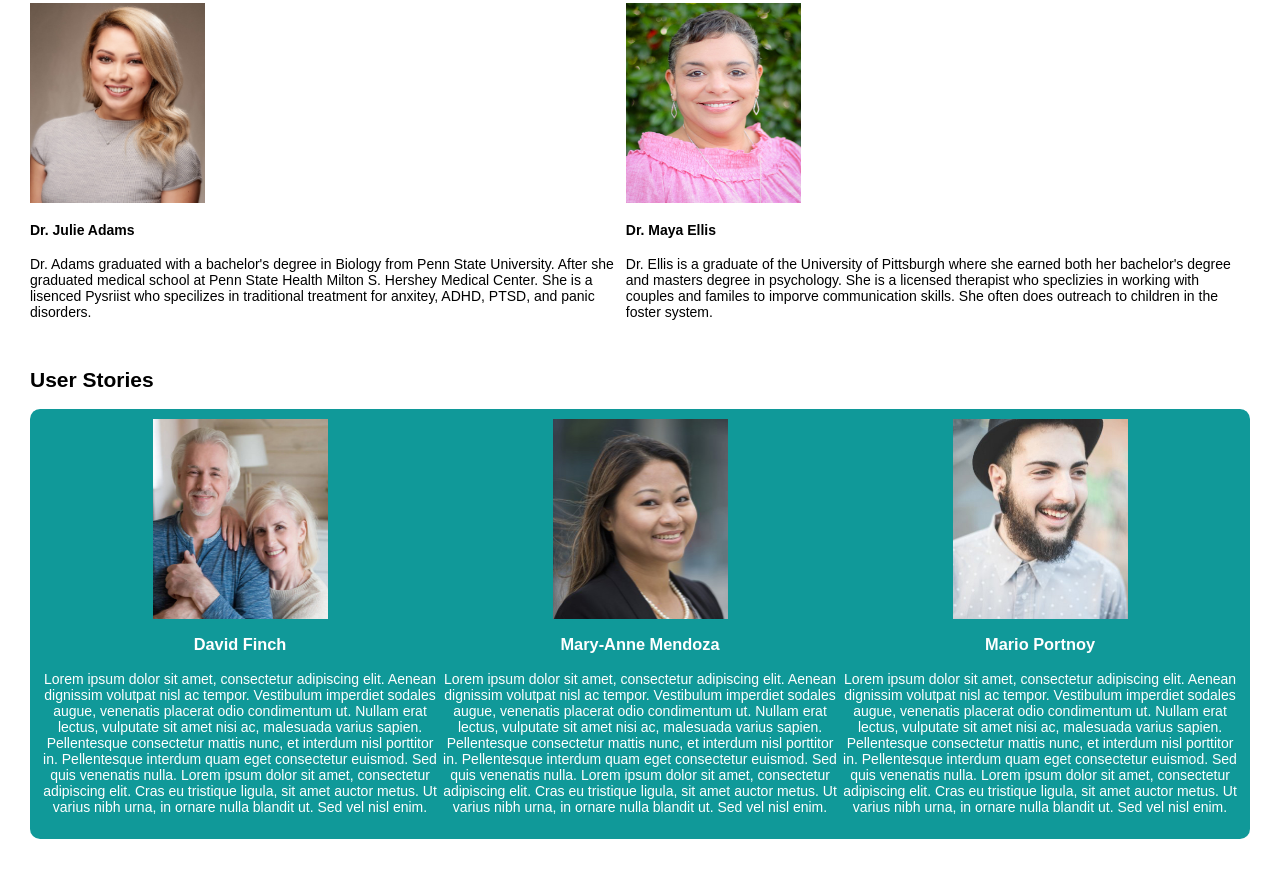
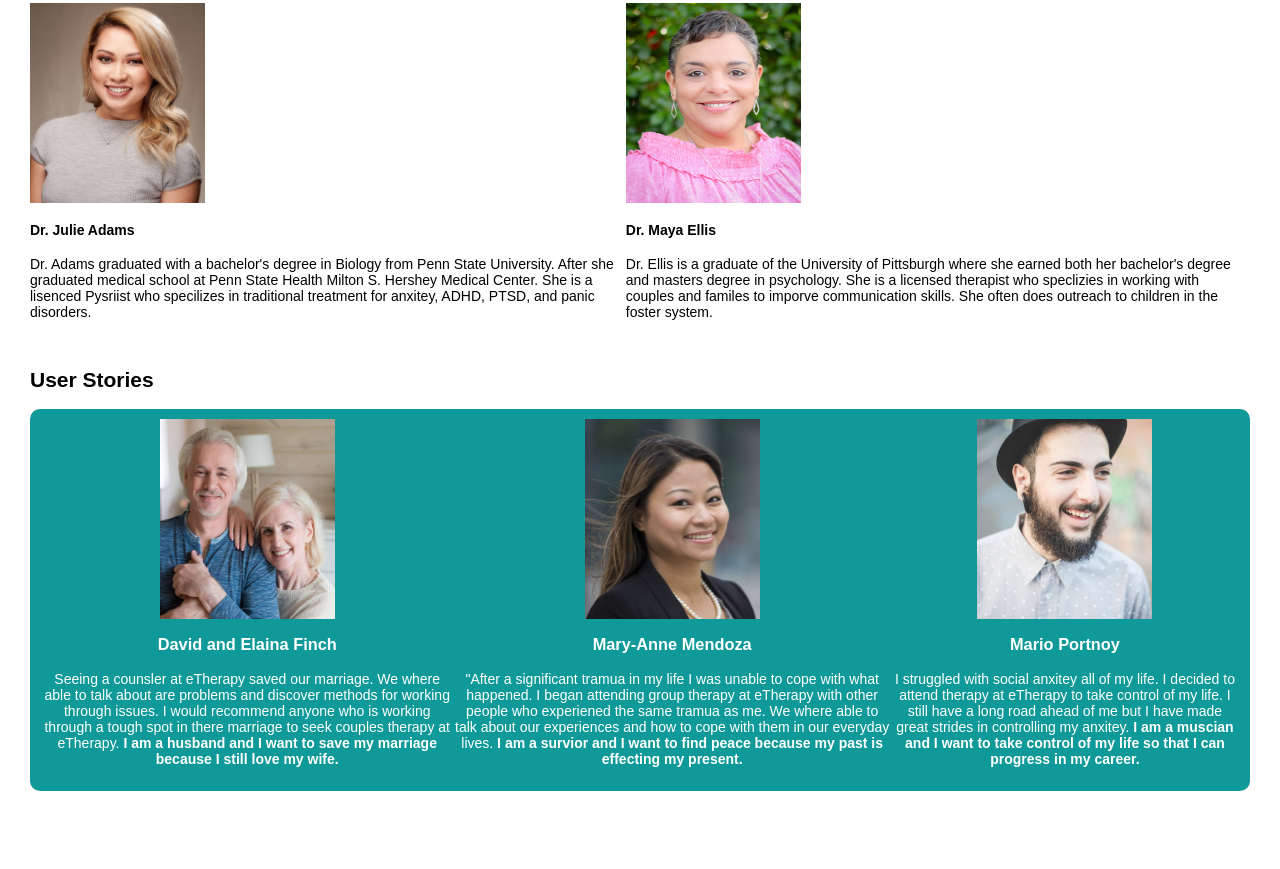
Before and after one commit to francescaansell/Group-Web-App, a website: page public/index.html in a window 1280 px wide. Shown: the part 352-1221 px from the top of the page. After the commit the page ends 1173 px from the top, so only its background shows below. Drawn offline with Linux system fonts and the light colour scheme.

Commit message:
Update User stories

```diff
--- a/public/index.html
+++ b/public/index.html
@@ -46,40 +46,26 @@
     <div id="flex" class="userStories">
       <div id="flexItem1">
         <img src="images/davidHeadshot.jpg" alt="david finch" height="200px" width="175px">
-        <h3>David Finch</h3>
+        <h3>David and Elaina Finch</h3>
         <p>
-          Lorem ipsum dolor sit amet, consectetur adipiscing elit.
-          Aenean dignissim volutpat nisl ac tempor. Vestibulum imperdiet sodales augue, venenatis placerat odio condimentum ut.
-          Nullam erat lectus, vulputate sit amet nisi ac, malesuada varius sapien.
-          Pellentesque consectetur mattis nunc, et interdum nisl porttitor in. Pellentesque interdum quam eget consectetur euismod.
-          Sed quis venenatis nulla. Lorem ipsum dolor sit amet, consectetur adipiscing elit. Cras eu tristique ligula, sit amet auctor metus.
-          Ut varius nibh urna, in ornare nulla blandit ut. Sed vel nisl enim.
-          <!--Update Text-->
+          Seeing a counsler at eTherapy saved our marriage. We where able to talk about are problems and discover methods for working through issues.
+          I would recommend anyone who is working through a tough spot in there marriage to seek couples therapy at eTherapy.<b> I am a husband and I want to save my marriage because I still love my wife. </b>
         </p>
       </div>
       <div id="flexItem2">
         <img src="images/maryHeadshot.jpg" alt="mary-anne" height="200px" width="175px">
         <h3>Mary-Anne Mendoza</h3>
         <p>
-          Lorem ipsum dolor sit amet, consectetur adipiscing elit.
-          Aenean dignissim volutpat nisl ac tempor. Vestibulum imperdiet sodales augue, venenatis placerat odio condimentum ut.
-          Nullam erat lectus, vulputate sit amet nisi ac, malesuada varius sapien.
-          Pellentesque consectetur mattis nunc, et interdum nisl porttitor in. Pellentesque interdum quam eget consectetur euismod.
-          Sed quis venenatis nulla. Lorem ipsum dolor sit amet, consectetur adipiscing elit. Cras eu tristique ligula, sit amet auctor metus.
-          Ut varius nibh urna, in ornare nulla blandit ut. Sed vel nisl enim.
-          <!--Update Text-->
+          "After a significant tramua in my life I was unable to cope with what happened. I began attending group therapy at eTherapy with other people who experiened the same tramua as me. We where able to talk about our
+          experiences and how to cope with them in our everyday lives. <b> I am a survior and I want to find peace because my past is effecting my present.</b>
         </p>
       </div>
       <div id="flexItem3">
         <img src="images/marioHeadshot.jpg" alt="mario-portnoy" height="200px" width="175px">
         <h3>Mario Portnoy</h3>
         <p>
-          Lorem ipsum dolor sit amet, consectetur adipiscing elit.
-          Aenean dignissim volutpat nisl ac tempor. Vestibulum imperdiet sodales augue, venenatis placerat odio condimentum ut.
-          Nullam erat lectus, vulputate sit amet nisi ac, malesuada varius sapien.
-          Pellentesque consectetur mattis nunc, et interdum nisl porttitor in. Pellentesque interdum quam eget consectetur euismod.
-          Sed quis venenatis nulla. Lorem ipsum dolor sit amet, consectetur adipiscing elit. Cras eu tristique ligula, sit amet auctor metus.
-          Ut varius nibh urna, in ornare nulla blandit ut. Sed vel nisl enim.
+          I struggled with social anxitey all of my life. I decided to attend therapy at eTherapy to take control of my life. I still have a long road ahead of me but I have made great strides in controlling my anxitey.
+          <b> I am a muscian and I want to take control of my life so that I can progress in my career. </b>
           <!--Update Text-->
         </p>
       </div>
```
